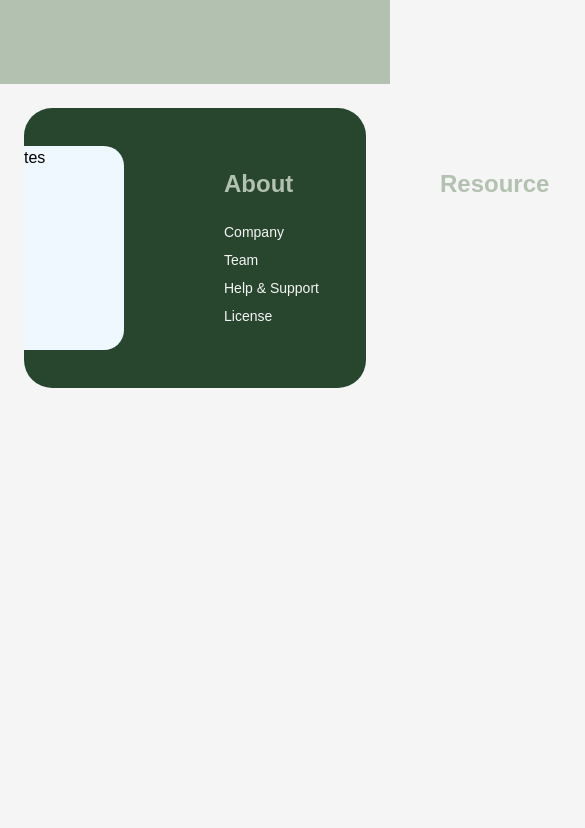
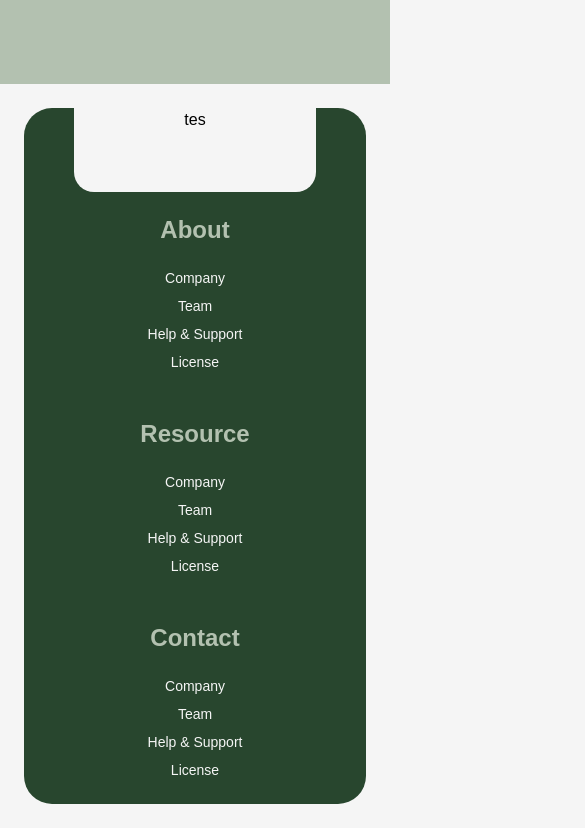
Before and after one commit to devinammar/flant, a React (Vite) app: page / in a window 390 px wide. Shown: the part 1554-2382 px from the top of the page, 585 px wide, since content can reach past the window. Before the commit the page ends 1966 px from the top, so only its background shows below. Built offline with nearby package versions, Linux system fonts and the light colour scheme.

Commit message:
Footer component (Progress - fix responsive position)

```diff
--- a/src/components/footer.css
+++ b/src/components/footer.css
@@ -4,18 +4,16 @@
     grid-template-areas:
     "logo about resource contact";
     grid-template-columns: minmax(100px, 826px) auto auto auto;
-    grid-template-rows: auto;
     justify-self: center;
     height: 280px;
     max-width: 1920px;
     width: calc(100vw - 48px);
     border-radius: 28px;
-    margin-top: 24px;
     align-content: center;
 }
 
 #logoarea{
-    background-color: aliceblue;
+    background-color: var(--white-color);
     width: 100%;
     border-radius: 0px 20px 20px 0px;
 }
@@ -42,7 +40,7 @@
 
 .listarea1, .listarea2, .listarea3 {
     width: 116px;
-    margin-right: 100px;
+    margin-right: clamp(20px, 100px, 100px);
     margin-top: 20px;
     margin-bottom: 20px;
 }
@@ -50,3 +48,36 @@
 .listarea1{
     margin-left: 100px;
 }
+
+@media screen and (max-width:1024px){
+   #footer{
+    grid-template-areas:
+    "logo"
+    "about"
+    "resource"
+    "contact";
+    grid-template-rows: auto auto auto auto;
+    grid-template-columns: auto;
+    /* height: calc(100vh - 48px); */
+    height: auto;
+    justify-items: center;
+   }
+   .listarea1{
+    margin-left: 0px;
+}
+.listarea1, .listarea2, .listarea3 {
+    width: 116px;
+    margin-right: 0px;
+    margin-top: 20px;
+    margin-bottom: 20px;
+    text-align: center;
+}
+#logoarea{
+    background-color: var(--white-color);
+    width: calc(100% - 100px);
+    height: 10vh;
+    border-radius: 0px 0px 20px 20px;
+    display: flex;
+    justify-content: center;
+}
+}
--- a/src/components/home/area4.css
+++ b/src/components/home/area4.css
@@ -1,3 +1,4 @@
 #containerarea4{
     padding-bottom: 24px;
+    margin-top: 24px;
 }
--- a/src/components/topbar.css
+++ b/src/components/topbar.css
@@ -9,7 +9,6 @@
     color: var(--primary-color);
     font-size: var(--font-size-p);
     font-weight: 500;
-    line-height: 1.5;
 }
 
 .listtopbar a{
```
